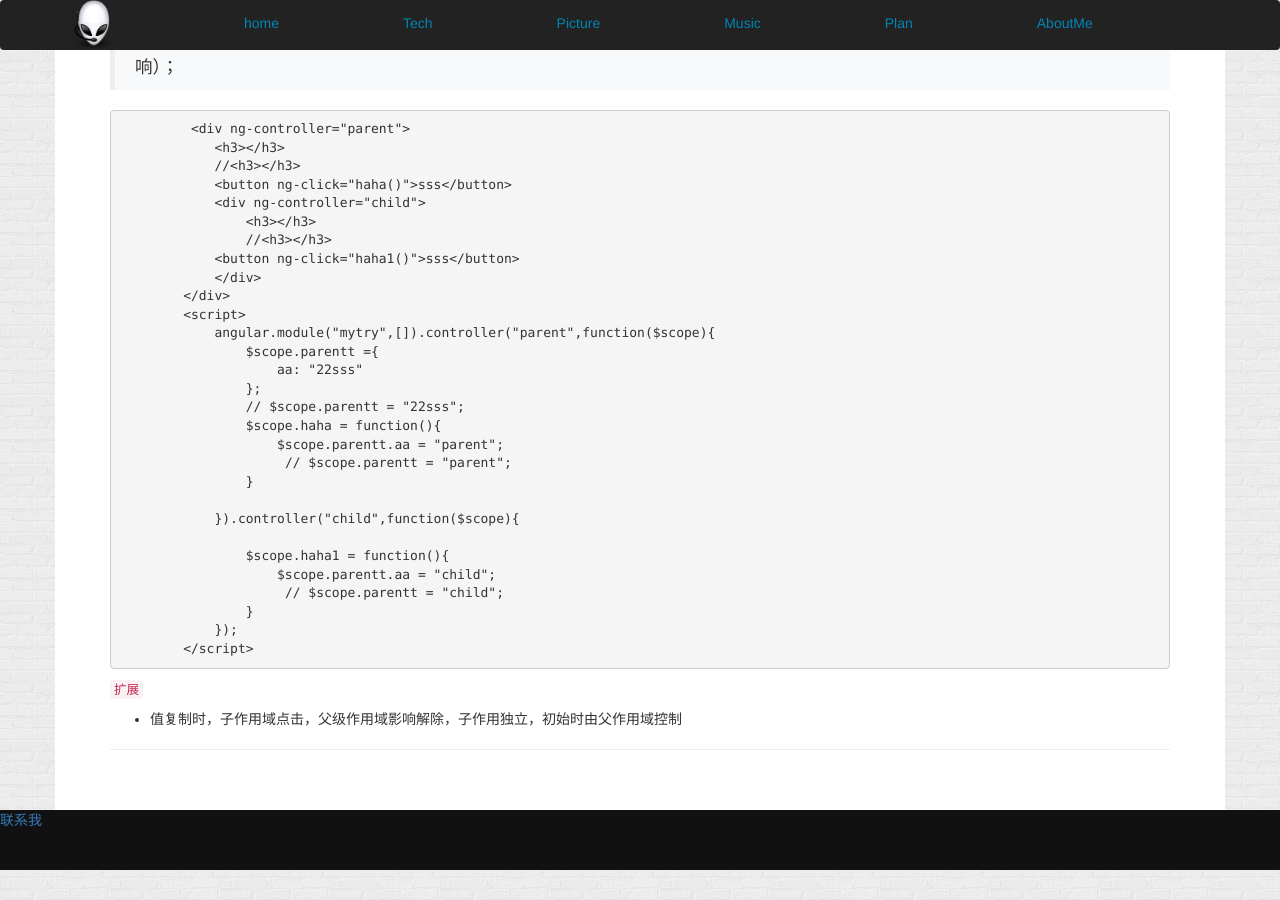
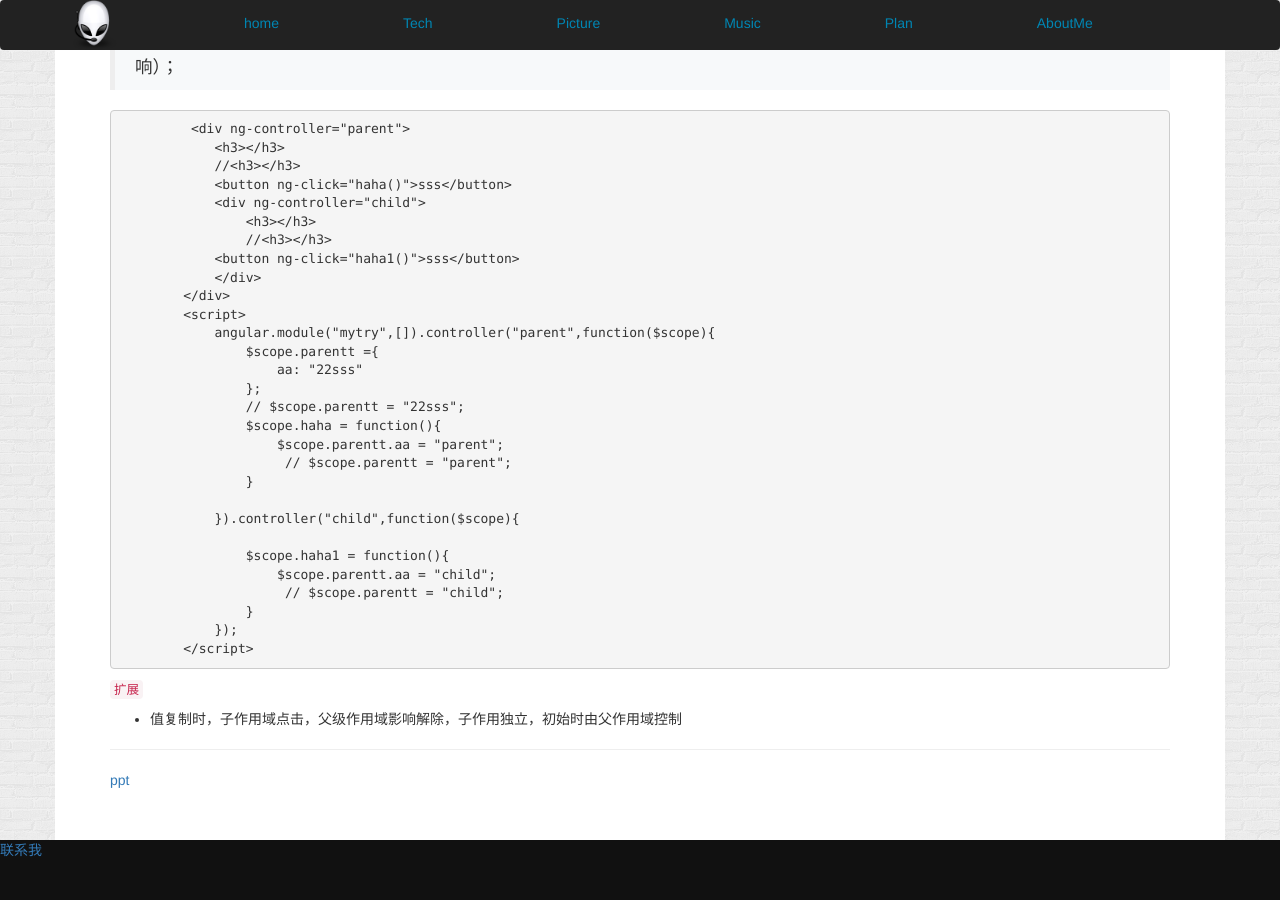
Before and after one commit to GeorageLiang/georageliang.github.com, a Jekyll site: the page built from md/angularJs.md, in a window 1280 px wide and 900 px high, scrolled down 8185 px. Built offline with Jekyll 4.4.1, drawn with Linux system fonts in a browser that asks for light colours; Markdown is read by kramdown in place of the engine named in the settings; comment, search, counter and statistics services are not loaded; before the commit the page ends 9055 px from its top, so only the background shows below that.

Commit message:
Update angularJs.md

```diff
--- a/md/angularJs.md
+++ b/md/angularJs.md
@@ -522,3 +522,5 @@ ng-bind的简略形式，常用于行内文本中
 - 值复制时，子作用域点击，父级作用域影响解除，子作用独立，初始时由父作用域控制
 
 ---
+
+[ppt](georageliang.github.io/revealpractice)
```
